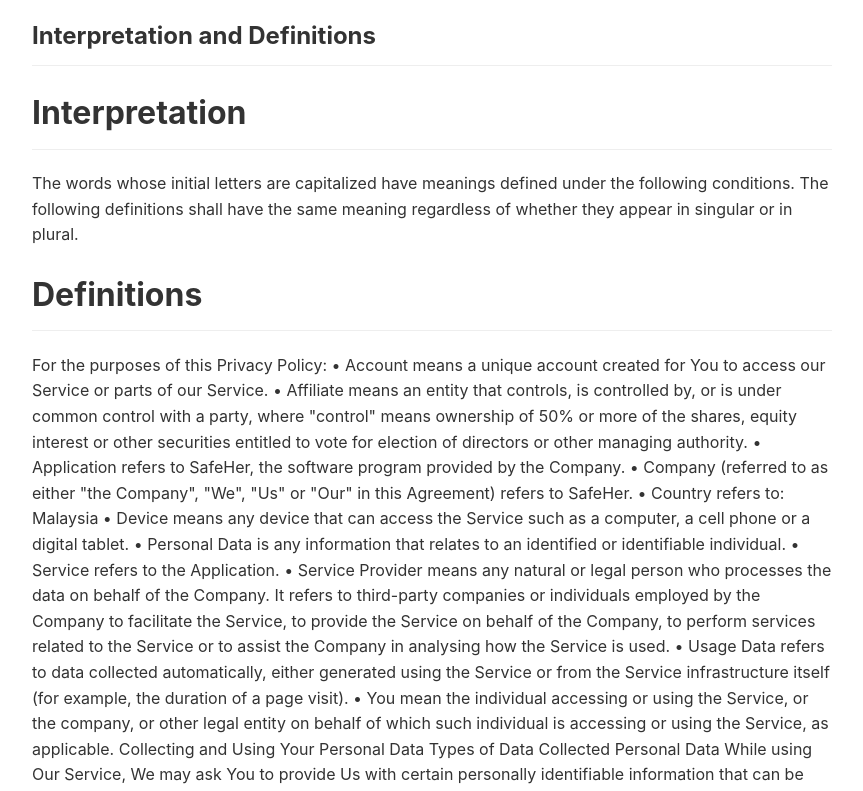
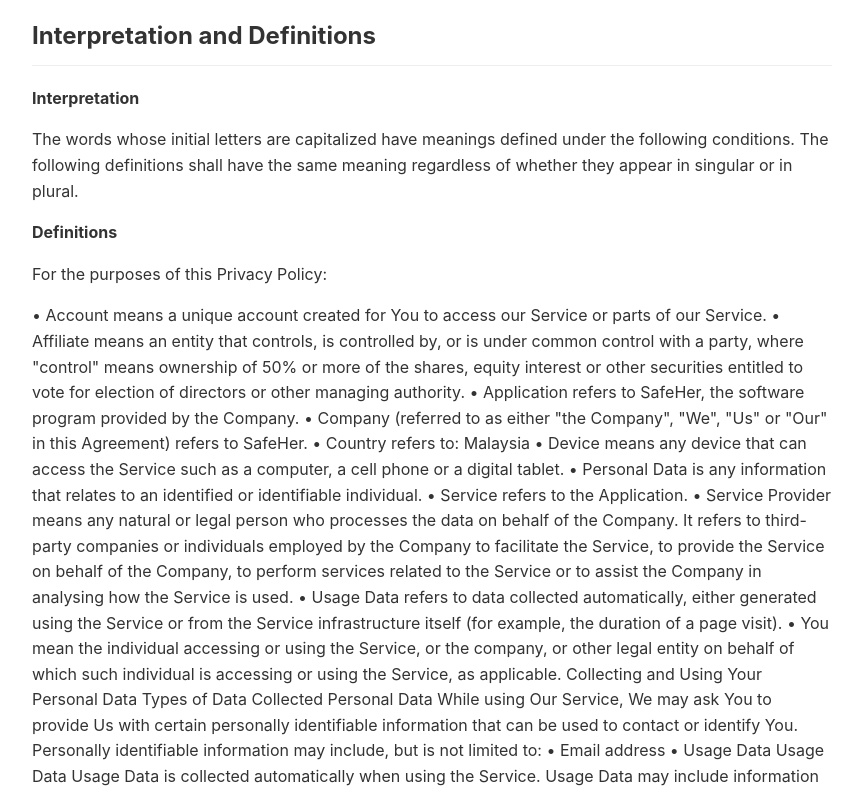
Before and after one commit to Calaweh/SafeHer, a plain HTML site: page index.html in a window 1280 px wide. Shown: the part 298-1089 px from the top of the page, without its empty margins (208-1071 px from the left). Drawn offline with Linux system fonts and the light colour scheme.

Commit message:
Refactor Privacy Policy headings to paragraphs
Updated headings to paragraphs for better structure and clarity in the Privacy Policy section.

```diff
--- a/index.html
+++ b/index.html
@@ -42,11 +42,12 @@
     We use Your Personal data to provide and improve the Service. By using the Service, You agree to the collection and use of information in accordance with this Privacy Policy. This Privacy Policy has been created with the help of the Privacy Policy Generator.</p>
 
     <h2>Interpretation and Definitions</h2>
-    <h1>Interpretation</h1>
+    <p><strong>Interpretation</strong></p>
     <p>The words whose initial letters are capitalized have meanings defined under the following conditions. The following definitions shall have the same meaning regardless of whether they appear in singular or in plural.</p>
-    <h1>Definitions</h1>
+    <p><strong>Definitions</strong></p>
+
+    <p>For the purposes of this Privacy Policy:</p>
     <p>
-    For the purposes of this Privacy Policy:
     •	Account means a unique account created for You to access our Service or parts of our Service.
     •	Affiliate means an entity that controls, is controlled by, or is under common control with a party, where "control" means ownership of 50% or more of the shares, equity interest or other securities entitled to vote for election of directors or other managing authority.
     •	Application refers to SafeHer, the software program provided by the Company.
@@ -63,7 +64,6 @@
     Personal Data
     While using Our Service, We may ask You to provide Us with certain personally identifiable information that can be used to contact or identify You. Personally identifiable information may include, but is not limited to:
     •	Email address
-    •	Address, State, Province, ZIP/Postal code, City
     •	Usage Data
     Usage Data
     Usage Data is collected automatically when using the Service.
```
